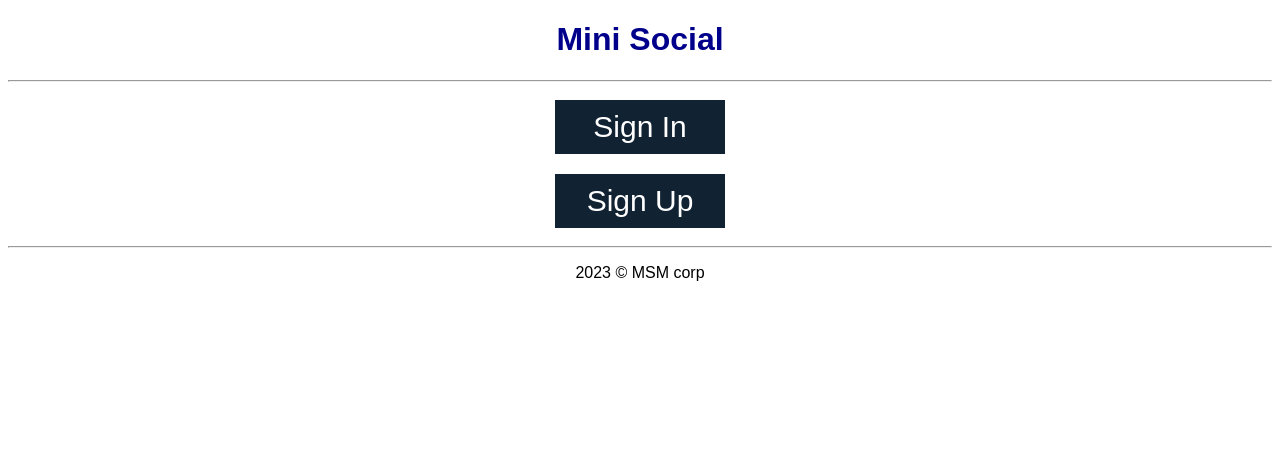
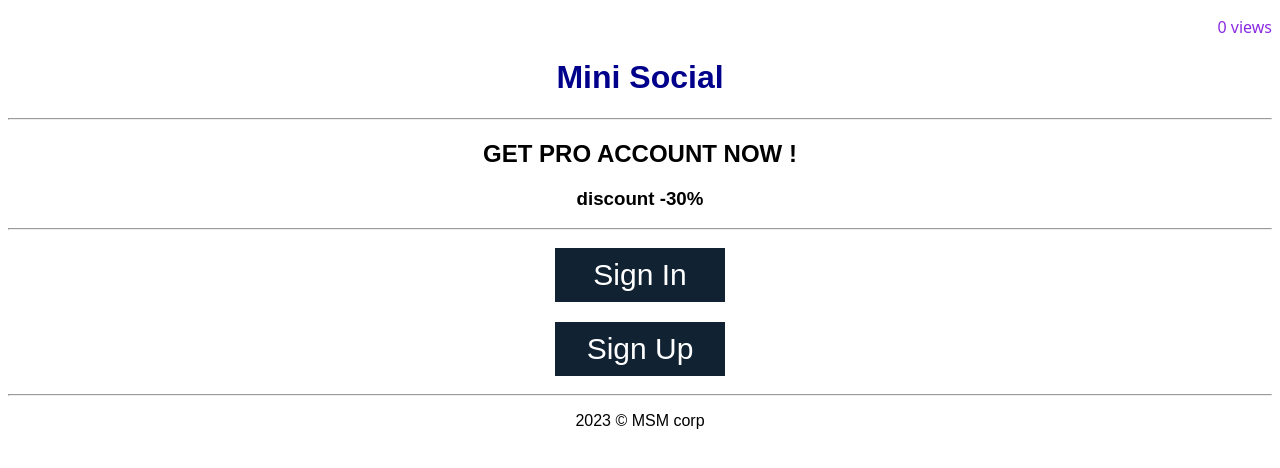
Before and after one commit to NicoBusuioc/Vanar_django_Course, a Django app: page / in a window 1280 px wide. Shown: the top 468 px of the page. Run offline with Django 4.2, Linux system fonts and the light colour scheme.

Commit message:
sessions

```diff
--- a/Django/app/mini_social/settings.py
+++ b/Django/app/mini_social/settings.py
@@ -11,6 +11,7 @@ https://docs.djangoproject.com/en/4.2/ref/settings/
 """
 
 from pathlib import Path
+from os import path
 
 # Build paths inside the project like this: BASE_DIR / 'subdir'.
 BASE_DIR = Path(__file__).resolve().parent.parent
@@ -122,3 +123,7 @@ STATIC_URL = 'static/'
 # https://docs.djangoproject.com/en/4.2/ref/settings/#default-auto-field
 
 DEFAULT_AUTO_FIELD = 'django.db.models.BigAutoField'
+
+
+SESSION_ENGINE = 'django.contrib.sessions.backends.file'
+SESSION_FILE_PATH = path.join(BASE_DIR, "sess")
--- a/Django/app/mini_social/templates/home.html
+++ b/Django/app/mini_social/templates/home.html
@@ -22,11 +22,26 @@
       margin: 10px;
       width: 150px;
     }
+    .sessionViews{
+      text-align: right;
+      color:blueviolet;
+      font-family:system-ui, -apple-system, BlinkMacSystemFont, 'Segoe UI', Roboto, Oxygen, Ubuntu, Cantarell, 'Open Sans', 'Helvetica Neue', sans-serif;
+    }
   </style>
 </head>
 <body>
+  <p class="sessionViews">{{ viewsPerSession }} views</p>
   <h1>Mini Social</h1>
   <hr>
+
+  {% if not bannerViewed %}
+    <header>
+      <h2>GET PRO ACCOUNT NOW !</h2>
+      <h3>discount -30%</h3>
+    </header>
+    <hr>
+  {% endif %}
+
   <a href="/user/signin">Sign In</a>
   <br>
   <a href="/user/signup">Sign Up</a>
--- a/Django/app/mini_social/views.py
+++ b/Django/app/mini_social/views.py
@@ -8,11 +8,26 @@ from datetime import date
 year = date.today().year
 
 def homePage(request):
+
+  #check if 'bannerViewd' is in action
+  bannerViewed = request.session.get('bannerViewed', False)
+  sessionViews = request.session.get('viewsPerSession', 0)
+
+  # mark the 'bannerViewd' to True inside the session
+  request.session['bannerViewed'] = True
+  request.session['viewsPerSession'] = sessionViews + 1
+
   template = loader.get_template('home.html')
   return HttpResponse(template.render({
                                       'message': "Welcome to our mini social network",
-                                      'year': year
+                                      'year': year,
+                                      'bannerViewed': bannerViewed,
+                                      'viewsPerSession': sessionViews
                                       }))
+
+
+
+
 ###
 # There are 3 ways to call a WebPage, the last one is most used
 ##
```
Also changed, not shown: 1 other file.
